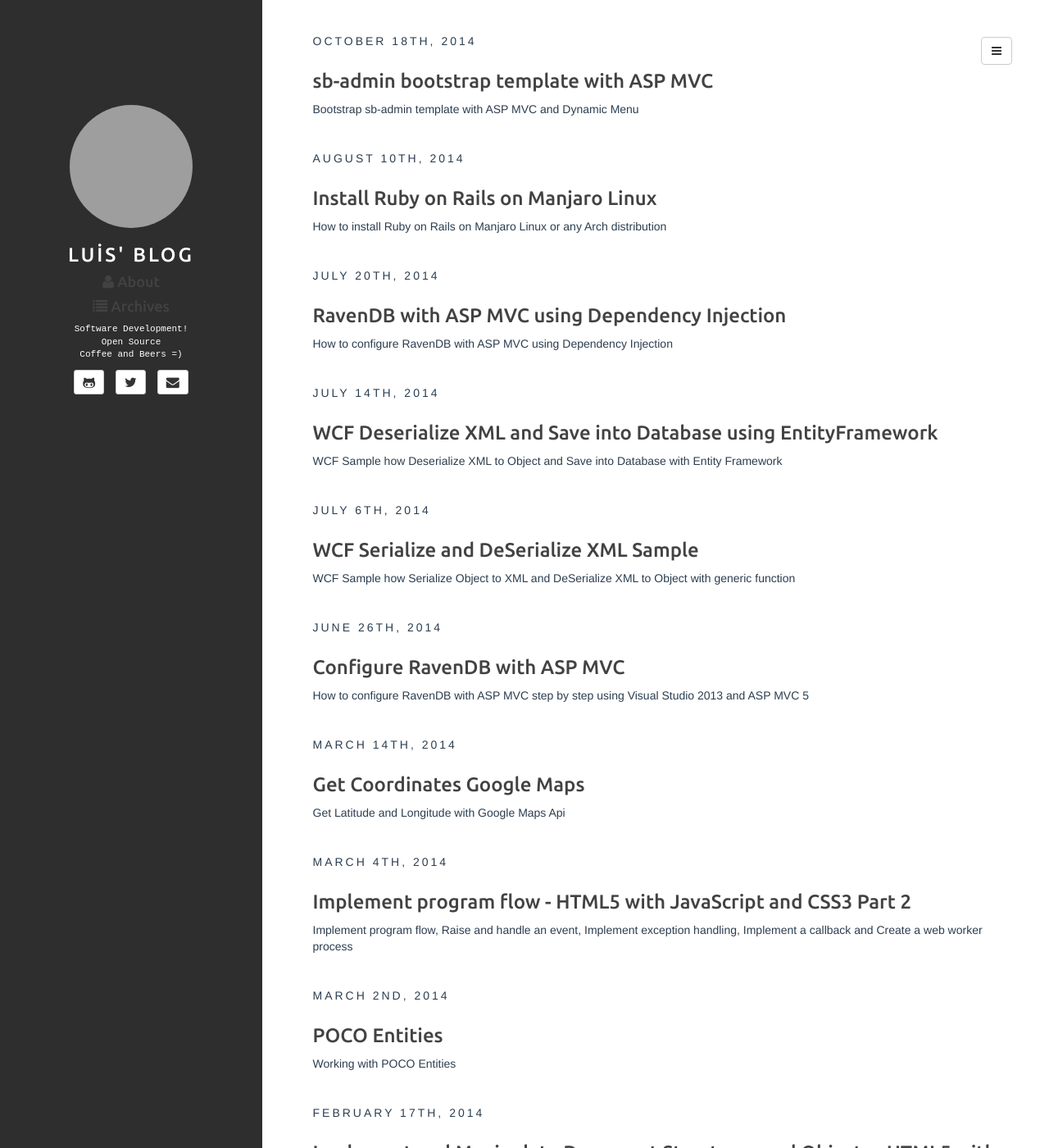
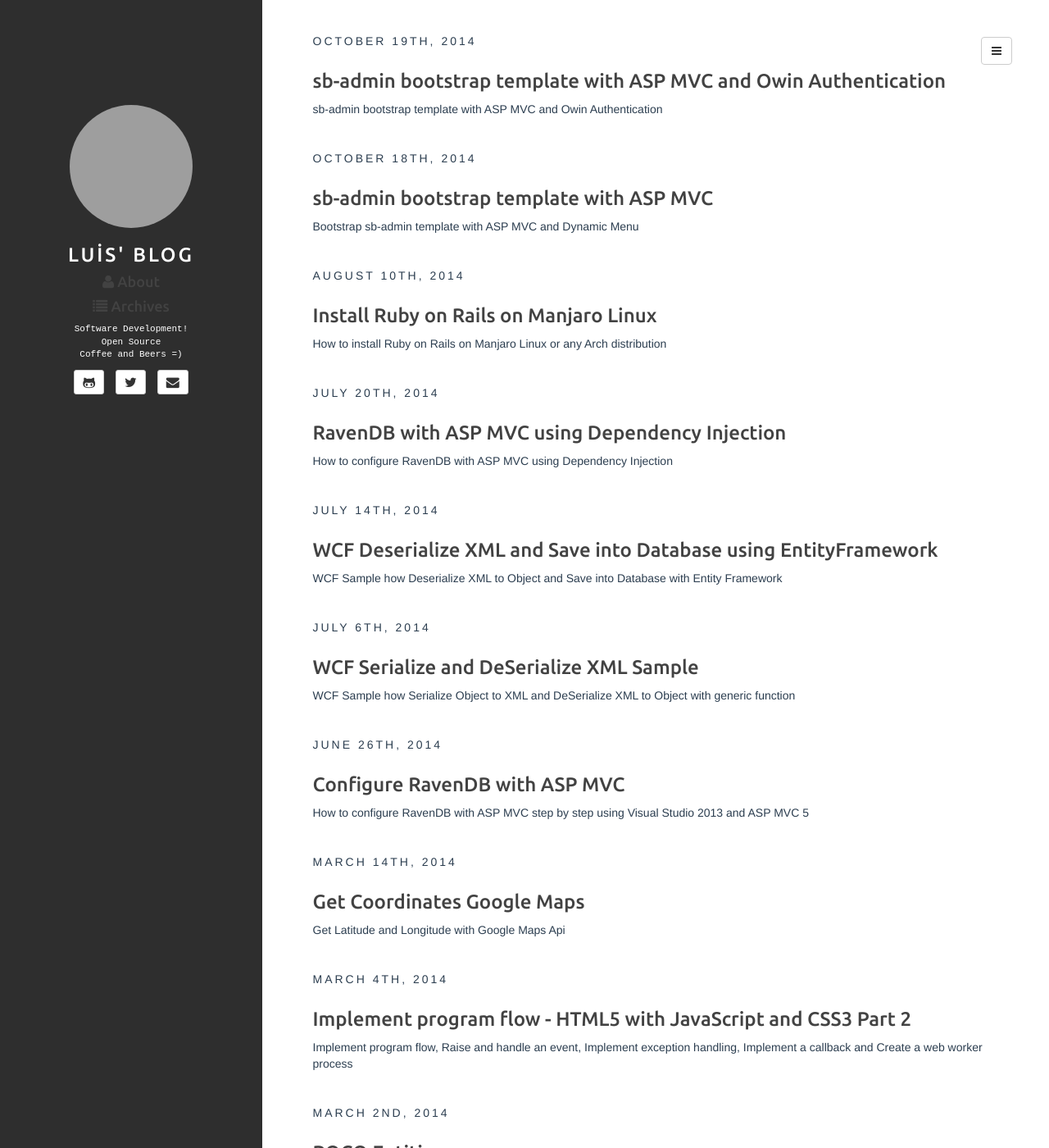
Before and after one commit to lvasquez/lvasquez.github.io, a Jekyll site: the page built from index.html, in a window 1280 px wide and 1400 px high. Shown: the whole window at 82% size. Built offline with Jekyll 4.4.1, drawn with Linux system fonts in a browser that asks for light colours; the list of posts is cut into pages by our own code; comment, search, counter and statistics services are not loaded; some of the changed text lies outside the part shown; grey boxes are pictures that could not be loaded.

Commit message:
new post
Add new post

```diff
--- /dev/null
+++ b/_posts/2014-10-19-sb-admin-bootstrap-template-asp-mvc-with-authentication.md
@@ -0,0 +1,63 @@
+---
+layout: post
+title: sb-admin bootstrap template with ASP MVC and Owin Authentication
+comments: true
+description: sb-admin bootstrap template with ASP MVC and Owin Authentication
+published: true
+categories:
+- ASP MVC
+- Bootstrap
+tags:
+- bootstrap
+- template
+- aspmvc
+- Owin
+- Authentication
+- csharp
+---
+
+In my last post, I took the sb-admin bootstrap template and adapted to a ASP MVC project, now I added a Login with some Users and
+Roles to access using the new security feature design for MVC 5, **[Microsoft Owin Authentication](http://blogs.msdn.com/b/webdev/archive/2013/07/03/understanding-owin-forms-authentication-in-mvc-5.aspx){:target="_blank"}**
+
+So when we run the project by default we get a Login view and we can access with these users:
+
+* User: **admin**, Pass = **12345**
+* User: **invite**, Pass = **12345**
+* User: **lvasquez** = **lvasquez**
+
+<div class="row previews" align="center">
+	<div class="thumbnail">
+		<a class="post-image-link" href="/images/btemplate-login.png">
+		<p>
+		<img class="img-responsive" alt="Free Bootstrap Admin Template - SB Admin" src="/images/btemplate-login.png">
+		</p>
+		</a>
+	</div>
+</div>
+
+For example if we login as a **admin** user, we will have access to the full navbar options
+
+<div class="row previews" align="center">
+	<div class="thumbnail">
+		<a class="post-image-link" href="/images/btemplate-admin.png">
+		<p>
+		<img class="img-responsive" alt="Free Bootstrap Admin Template - SB Admin" src="/images/btemplate-admin.png">
+		</p>
+		</a>
+	</div>
+</div>
+
+But if we login as a **invite** user, we will have access only to two options on the navbar
+
+<div class="row previews" align="center">
+	<div class="thumbnail">
+		<a class="post-image-link" href="/images/btemplate-invite.png">
+		<p>
+		<img class="img-responsive" alt="Free Bootstrap Admin Template - SB Admin" src="/images/btemplate-invite.png">
+		</p>
+		</a>
+	</div>
+</div>
+
+So here is the **[source code](https://github.com/lvasquez/sb-admin-bootstrap-template-asp-mvc-authentication){:target="_blank"}**.
+and any comments or suggestions feel free to do it.
--- a/assets/css/style.css
+++ b/assets/css/style.css
@@ -202,3 +202,23 @@ footer {
     left: inherit;
     right: 0px;
 }
+
+.previews .thumbnail {
+    margin-bottom: 30px;
+}
+.previews .thumbnail {
+    background-image: url("/assets/img/premium-bg.png");
+    margin-bottom: 15px;
+    text-align: center;
+}
+.thumbnail {
+    background-color: #fff;
+    border: 1px solid #ddd;
+    border-radius: 4px;
+    display: block;
+    line-height: 1.42857;
+    margin-bottom: 20px;
+    padding: 4px;
+    transition: all 0.2s ease-in-out 0s;
+	max-width: 80%;
+}
```
Also changed, not shown: _posts/2014-10-18-sb-admin-bootstrap-template-asp-mvc.md (+2 -22 lines), images/btemplate-admin.png (added), images/btemplate-invite.png (added), images/btemplate-login.png (added), images/me.png.
